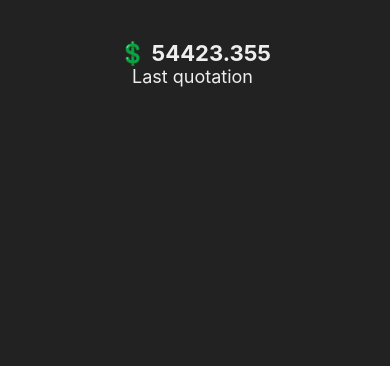
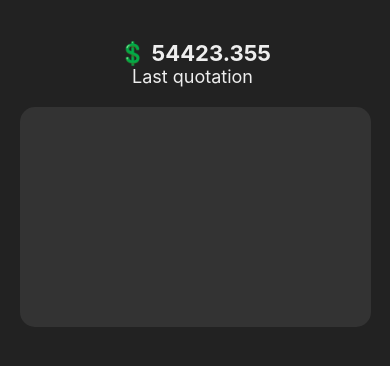
Before and after one commit to TiagoBarros01/aboutCoin, a React Native app: screen / in a window 390 px wide. Shown: the top 366 px of the page. Built offline with nearby package versions, Linux system fonts and the light colour scheme.

Commit message:
feat: Creates a HistoricGraphic component

```diff
--- a/src/screens/Home.tsx
+++ b/src/screens/Home.tsx
@@ -6,6 +6,7 @@ import {
   Wrapper,
   CurrentQuotaText,
   QuotaText,
+  HistoricGraphic,
 } from '../styles/screens/Home';
 
 export default function Home() {
@@ -16,6 +17,7 @@ export default function Home() {
         <CurrentQuotaText>💲 54423.355</CurrentQuotaText>
         <QuotaText>Last quotation </QuotaText>
       </QuotaContainer>
+      <HistoricGraphic />
     </Wrapper>
   );
 }
--- a/src/styles/screens/Home.ts
+++ b/src/styles/screens/Home.ts
@@ -5,7 +5,7 @@ export const Wrapper = styled.SafeAreaView`
   flex: 1;
   align-items: center;
 
-  background-Color: ${(props) => props.theme.colors.background};
+  background: ${(props) => props.theme.colors.background};
   padding-top: ${Platform.OS === 'android' ? '40px' : 0};
 `;
 
@@ -27,3 +27,14 @@ export const QuotaText = styled.Text`
   font-size: 18px;
   color: #eee;
 `;
+
+export const HistoricGraphic = styled.View`
+  width: 90%;
+  height: 220px;
+
+  background: ${(props) => props.theme.colors.scndBackground};
+
+  border-radius: 15px;
+
+  margin-top: 20px;
+`;
```
